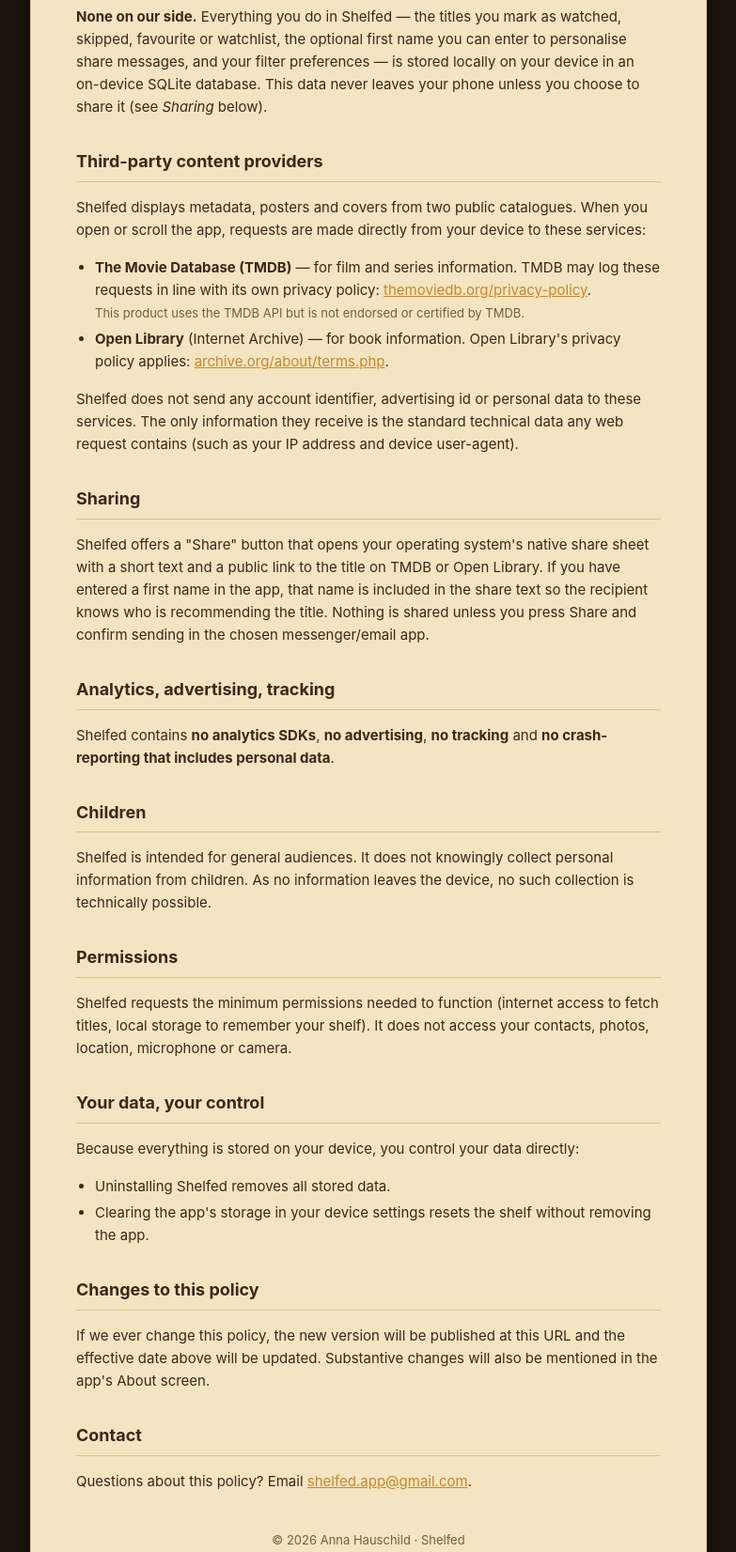
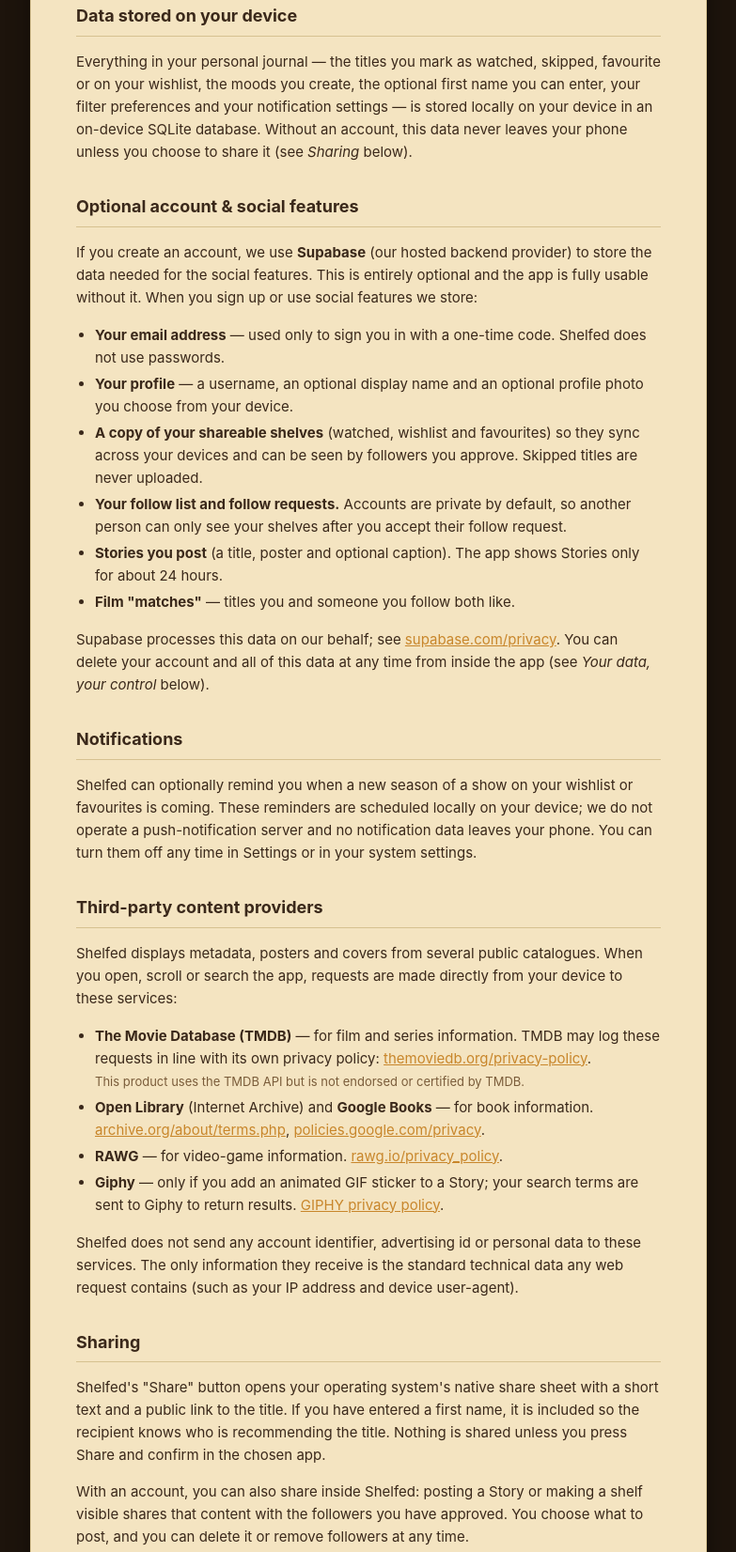
Before and after one commit to AnnaHauschild/shelfed, a website: page legal/privacy.html in a window 1280 px wide. Shown: the part 399-2051 px from the top of the page at 94% size, without its empty margins (248-1031 px from the left). Drawn offline with Linux system fonts and the light colour scheme.

Commit message:
Privacy policy: rewrite to cover optional account, Supabase backend, profile photos, social/Stories, notifications and all content providers

```diff
--- a/legal/privacy.html
+++ b/legal/privacy.html
@@ -66,31 +66,71 @@
 <body>
   <main>
     <h1>Shelfed</h1>
-    <p class="muted">Privacy Policy &middot; Effective date: June 30, 2026</p>
+    <p class="muted">Privacy Policy &middot; Effective date: August 24, 2026</p>
 
     <h2>Summary</h2>
     <p>
-      Shelfed is a personal media journal for movies, series and books. It runs
-      entirely on your device. We do not have a server, we do not have a user
-      account system, and we do not collect, transmit or sell any personal data
-      about you.
+      Shelfed is a personal media journal for movies, series, books and games.
+      The core of the app runs on your device and needs no account. Creating an
+      optional account unlocks social features (following friends, sharing your
+      shelves and posting Stories); only then is some data stored on our backend.
+      We do not show ads, and we never sell your data.
     </p>
 
-    <h2>Data we collect</h2>
+    <h2>Data stored on your device</h2>
     <p>
-      <strong>None on our side.</strong> Everything you do in Shelfed &mdash; the
-      titles you mark as watched, skipped, favourite or watchlist, the optional
-      first name you can enter to personalise share messages, and your filter
-      preferences &mdash; is stored locally on your device in an on-device
-      SQLite database. This data never leaves your phone unless you choose to
-      share it (see <em>Sharing</em> below).
+      Everything in your personal journal &mdash; the titles you mark as watched,
+      skipped, favourite or on your wishlist, the moods you create, the optional
+      first name you can enter, your filter preferences and your notification
+      settings &mdash; is stored locally on your device in an on-device SQLite
+      database. Without an account, this data never leaves your phone unless you
+      choose to share it (see <em>Sharing</em> below).
+    </p>
+
+    <h2>Optional account &amp; social features</h2>
+    <p>
+      If you create an account, we use <strong>Supabase</strong> (our hosted
+      backend provider) to store the data needed for the social features. This
+      is entirely optional and the app is fully usable without it. When you sign
+      up or use social features we store:
+    </p>
+    <ul>
+      <li><strong>Your email address</strong> &mdash; used only to sign you in
+        with a one-time code. Shelfed does not use passwords.</li>
+      <li><strong>Your profile</strong> &mdash; a username, an optional display
+        name and an optional profile photo you choose from your device.</li>
+      <li><strong>A copy of your shareable shelves</strong> (watched, wishlist
+        and favourites) so they sync across your devices and can be seen by
+        followers you approve. Skipped titles are never uploaded.</li>
+      <li><strong>Your follow list and follow requests.</strong> Accounts are
+        private by default, so another person can only see your shelves after
+        you accept their follow request.</li>
+      <li><strong>Stories you post</strong> (a title, poster and optional
+        caption). The app shows Stories only for about 24 hours.</li>
+      <li><strong>Film "matches"</strong> &mdash; titles you and someone you
+        follow both like.</li>
+    </ul>
+    <p>
+      Supabase processes this data on our behalf; see
+      <a href="https://supabase.com/privacy">supabase.com/privacy</a>. You can
+      delete your account and all of this data at any time from inside the app
+      (see <em>Your data, your control</em> below).
+    </p>
+
+    <h2>Notifications</h2>
+    <p>
+      Shelfed can optionally remind you when a new season of a show on your
+      wishlist or favourites is coming. These reminders are scheduled locally on
+      your device; we do not operate a push-notification server and no
+      notification data leaves your phone. You can turn them off any time in
+      Settings or in your system settings.
     </p>
 
     <h2>Third-party content providers</h2>
     <p>
-      Shelfed displays metadata, posters and covers from two public catalogues.
-      When you open or scroll the app, requests are made directly from your
-      device to these services:
+      Shelfed displays metadata, posters and covers from several public
+      catalogues. When you open, scroll or search the app, requests are made
+      directly from your device to these services:
     </p>
     <ul>
       <li>
@@ -104,9 +144,19 @@
         </span>
       </li>
       <li>
-        <strong>Open Library</strong> (Internet Archive) &mdash; for book
-        information. Open Library's privacy policy applies:
-        <a href="https://archive.org/about/terms.php">archive.org/about/terms.php</a>.
+        <strong>Open Library</strong> (Internet Archive) and
+        <strong>Google Books</strong> &mdash; for book information.
+        <a href="https://archive.org/about/terms.php">archive.org/about/terms.php</a>,
+        <a href="https://policies.google.com/privacy">policies.google.com/privacy</a>.
+      </li>
+      <li>
+        <strong>RAWG</strong> &mdash; for video-game information.
+        <a href="https://rawg.io/privacy_policy">rawg.io/privacy_policy</a>.
+      </li>
+      <li>
+        <strong>Giphy</strong> &mdash; only if you add an animated GIF sticker to
+        a Story; your search terms are sent to Giphy to return results.
+        <a href="https://support.giphy.com/hc/en-us/articles/360020287091-GIPHY-Privacy-Policy">GIPHY privacy policy</a>.
       </li>
     </ul>
     <p>
@@ -118,12 +168,17 @@
 
     <h2>Sharing</h2>
     <p>
-      Shelfed offers a "Share" button that opens your operating system's native
-      share sheet with a short text and a public link to the title on TMDB or
-      Open Library. If you have entered a first name in the app, that name is
-      included in the share text so the recipient knows who is recommending
-      the title. Nothing is shared unless you press Share and confirm sending
-      in the chosen messenger/email app.
+      Shelfed's "Share" button opens your operating system's native share sheet
+      with a short text and a public link to the title. If you have entered a
+      first name, it is included so the recipient knows who is recommending the
+      title. Nothing is shared unless you press Share and confirm in the chosen
+      app.
+    </p>
+    <p>
+      With an account, you can also share inside Shelfed: posting a Story or
+      making a shelf visible shares that content with the followers you have
+      approved. You choose what to post, and you can delete it or remove
+      followers at any time.
     </p>
 
     <h2>Analytics, advertising, tracking</h2>
@@ -135,29 +190,39 @@
 
     <h2>Children</h2>
     <p>
-      Shelfed is intended for general audiences. It does not knowingly collect
-      personal information from children. As no information leaves the device,
-      no such collection is technically possible.
+      Shelfed is intended for general audiences and is not directed at children.
+      The social features require an account and are meant for teens and adults
+      in line with the app stores' minimum age requirements. We do not knowingly
+      collect personal information from children.
     </p>
 
     <h2>Permissions</h2>
     <p>
-      Shelfed requests the minimum permissions needed to function (internet
-      access to fetch titles, local storage to remember your shelf). It does
-      not access your contacts, photos, location, microphone or camera.
+      Shelfed requests only the permissions it needs:
+    </p>
+    <ul>
+      <li><strong>Internet</strong> &mdash; to fetch titles and, if you have an
+        account, to sync your social data.</li>
+      <li><strong>Photos</strong> &mdash; only when you choose a profile photo;
+        Shelfed opens the picker so you can select one image.</li>
+      <li><strong>Notifications</strong> &mdash; optional, for the local
+        new-season reminders described above.</li>
+    </ul>
+    <p>
+      Shelfed does not access your contacts, location or microphone, and does not
+      use your camera beyond the photo you deliberately pick.
     </p>
 
     <h2>Your data, your control</h2>
-    <p>
-      Because everything is stored on your device, you control your data
-      directly:
-    </p>
     <ul>
-      <li>Uninstalling Shelfed removes all stored data.</li>
-      <li>
-        Clearing the app's storage in your device settings resets the shelf
-        without removing the app.
-      </li>
+      <li>Uninstalling Shelfed removes all data stored on your device.</li>
+      <li>Clearing the app's storage in your device settings resets your local
+        shelf without removing the app.</li>
+      <li>If you created an account, you can <strong>delete it and all associated
+        backend data</strong> at any time from Settings inside the app; this
+        permanently removes your profile, synced shelves, follows and posts.</li>
+      <li>You can also remove individual followers, delete Stories, or unfollow
+        others whenever you like.</li>
     </ul>
 
     <h2>Changes to this policy</h2>
```
